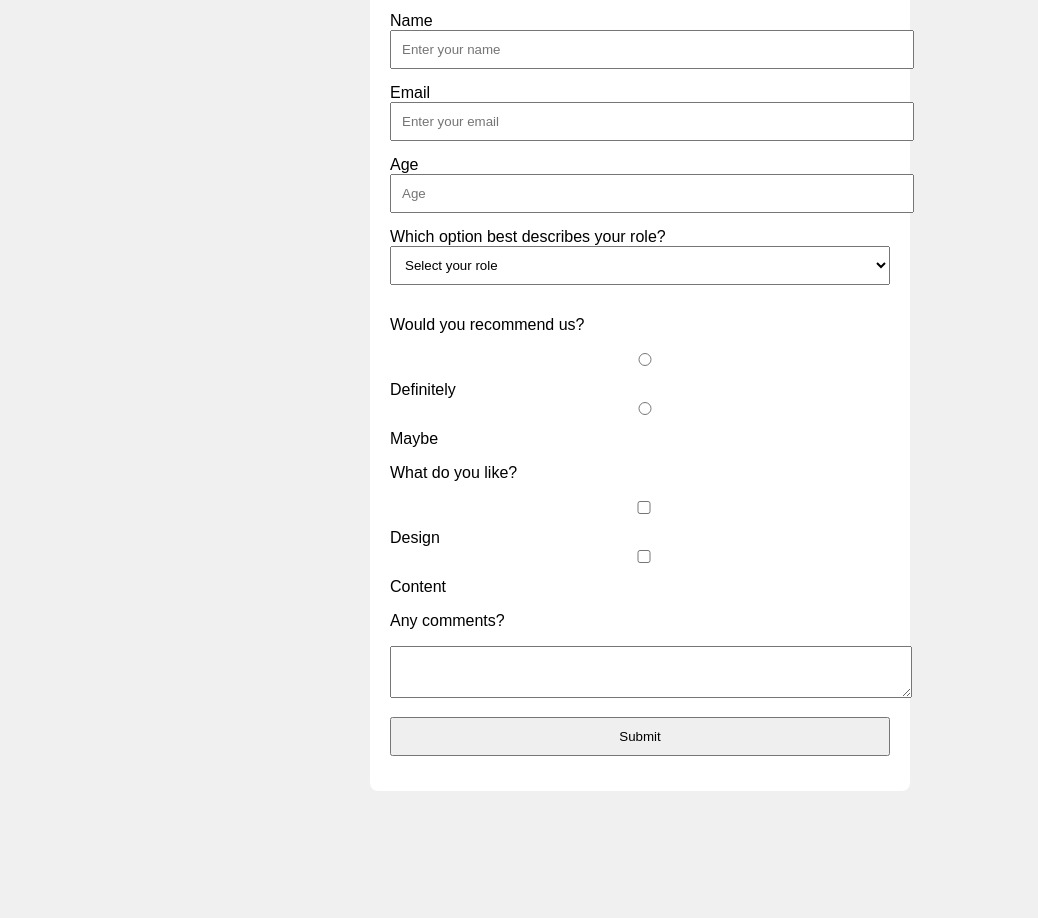
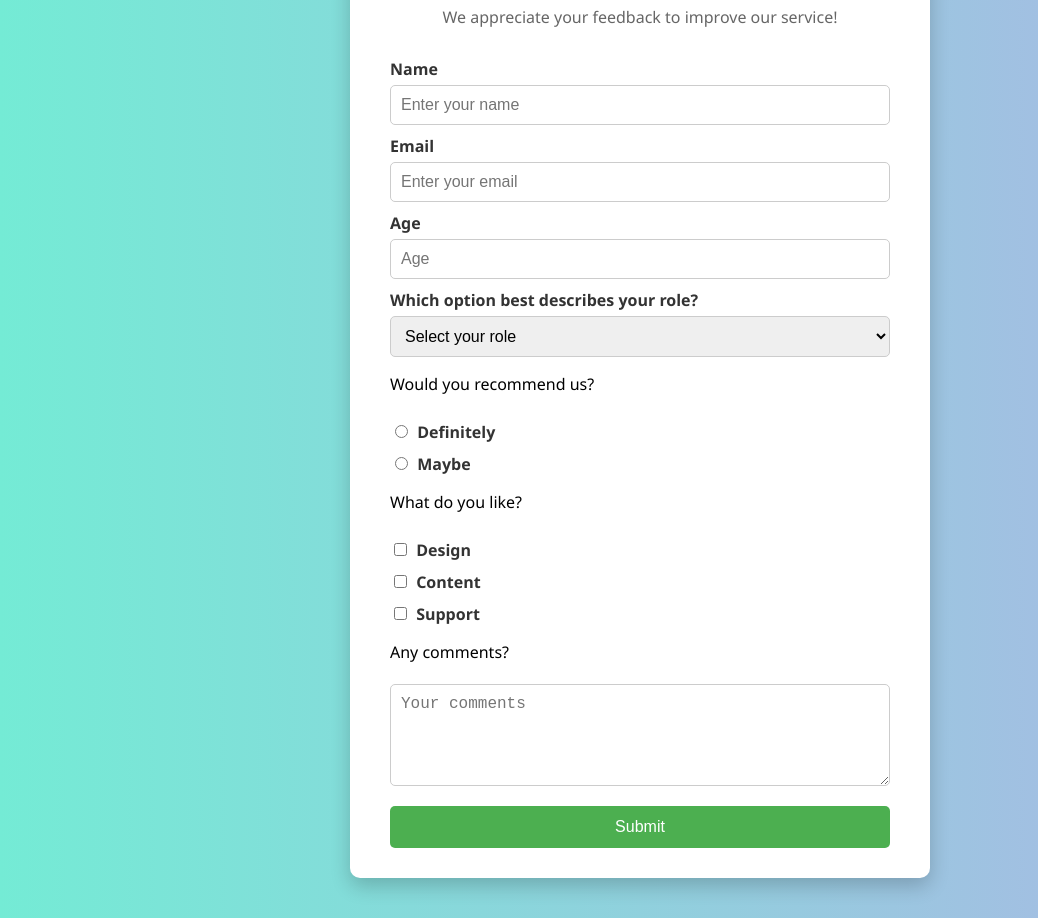
Before and after one commit to ACM4200/survey-form, a plain HTML site: page index.html in a window 1280 px wide. Shown: the part 150-1068 px from the top of the page, without its empty margins (0-1038 px from the left). Before the commit the page ends 969 px from the top, so only its background shows below. Drawn offline with Linux system fonts and the light colour scheme.

Commit message:
Update survey form design

```diff
--- a/index.html
+++ b/index.html
@@ -7,8 +7,9 @@
   <link rel="stylesheet" href="style.css">
 </head>
 <body>
+  <div class="container">
     <h1 id="title">Survey Form</h1>
-  <p id="description">Thank you for taking the time to help us improve!</p>
+    <p id="description">We appreciate your feedback to improve our service!</p>
 
     <form id="survey-form">
       <label id="name-label" for="name">Name</label>
@@ -20,8 +21,8 @@
       <label id="number-label" for="number">Age</label>
       <input id="number" type="number" min="10" max="100" placeholder="Age">
 
-    <label>Which option best describes your role?</label>
-    <select id="dropdown">
+      <label for="role">Which option best describes your role?</label>
+      <select id="dropdown" required>
         <option disabled selected>Select your role</option>
         <option>Student</option>
         <option>Full Time Job</option>
@@ -29,17 +30,19 @@
       </select>
 
       <p>Would you recommend us?</p>
-    <label><input type="radio" name="recommend" value="definitely"> Definitely</label>
+      <label><input type="radio" name="recommend" value="definitely" required> Definitely</label>
       <label><input type="radio" name="recommend" value="maybe"> Maybe</label>
 
       <p>What do you like?</p>
       <label><input type="checkbox" value="design"> Design</label>
       <label><input type="checkbox" value="content"> Content</label>
+      <label><input type="checkbox" value="support"> Support</label>
 
       <p>Any comments?</p>
-    <textarea></textarea>
+      <textarea placeholder="Your comments"></textarea>
 
       <button id="submit" type="submit">Submit</button>
     </form>
+  </div>
 </body>
 </html>
--- a/style.css
+++ b/style.css
@@ -1,19 +1,86 @@
 body {
-  font-family: Arial, sans-serif;
-  padding: 20px;
-  background: #f0f0f0;
+  font-family: 'Segoe UI', Tahoma, Geneva, Verdana, sans-serif;
+  background: linear-gradient(to right, #74ebd5, #ACB6E5);
+  margin: 0;
+  padding: 0;
+  display: flex;
+  justify-content: center;
+  min-height: 100vh;
+}
+
+.container {
+  background-color: #fff;
+  border-radius: 10px;
+  padding: 30px 40px;
+  max-width: 500px;
+  width: 90%;
+  box-shadow: 0 8px 20px rgba(0,0,0,0.2);
+  margin: 40px 0;
+}
+
+h1#title {
+  text-align: center;
+  color: #333;
+}
+
+#description {
+  text-align: center;
+  font-size: 1rem;
+  color: #666;
+  margin-bottom: 20px;
 }
 
 form {
-  background: white;
-  padding: 20px;
-  border-radius: 8px;
-  max-width: 500px;
-  margin: auto;
+  display: flex;
+  flex-direction: column;
 }
 
-input, select, textarea, button {
-  width: 100%;
-  margin-bottom: 15px;
+label {
+  margin-top: 10px;
+  font-weight: bold;
+  color: #333;
+}
+
+input[type="text"],
+input[type="email"],
+input[type="number"],
+select,
+textarea {
   padding: 10px;
+  margin-top: 5px;
+  border-radius: 5px;
+  border: 1px solid #ccc;
+  font-size: 1rem;
 }
+
+textarea {
+  resize: vertical;
+  min-height: 80px;
+}
+
+input[type="radio"],
+input[type="checkbox"] {
+  margin-right: 5px;
+}
+
+button#submit {
+  margin-top: 20px;
+  padding: 12px;
+  border: none;
+  border-radius: 5px;
+  background-color: #4CAF50;
+  color: white;
+  font-size: 1rem;
+  cursor: pointer;
+  transition: background-color 0.3s ease;
+}
+
+button#submit:hover {
+  background-color: #45a049;
+}
+
+@media (max-width: 600px) {
+  .container {
+    padding: 20px;
+  }
+}
```
Lines whose indentation alone changed are shown as unchanged.
